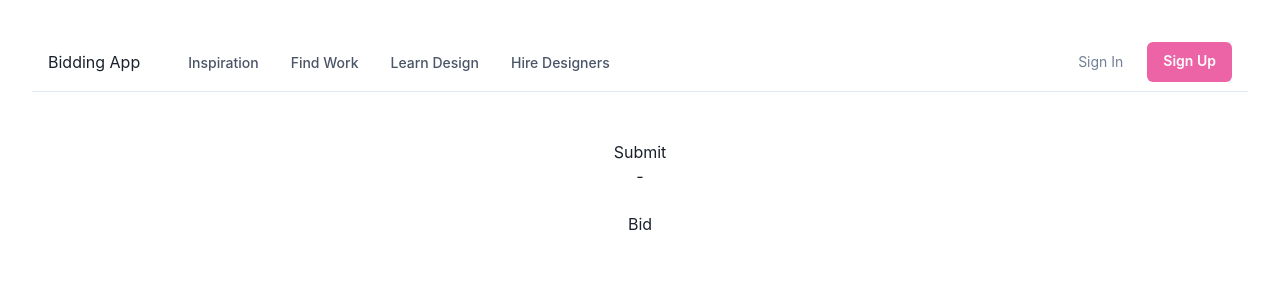
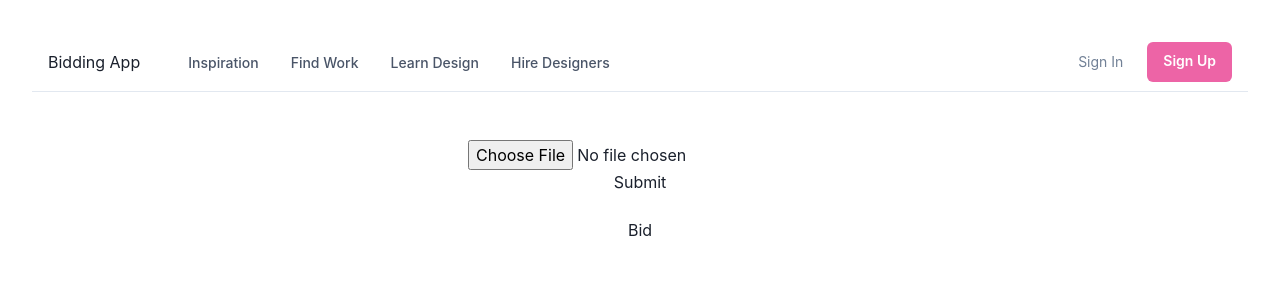
Before and after one commit to vankaSiddhartha/IITBhubaneswarHackthon, a React (Vite) app: page / in a window 1280 px wide. Shown: the top 300 px of the page. Built offline with nearby package versions, Linux system fonts and the light colour scheme.

Commit message:
Image Addition
Connected to Firebase Storage

```diff
--- a/package.json
+++ b/package.json
@@ -12,10 +12,14 @@
   "dependencies": {
     "@chakra-ui/icons": "^2.1.1",
     "@chakra-ui/react": "^2.8.2",
+    "@emotion/react": "^11.11.4",
+    "@emotion/styled": "^11.11.0",
     "firebase": "^10.8.1",
+    "framer-motion": "^11.0.8",
     "npm": "^10.5.0",
     "react": "^18.2.0",
-    "react-dom": "^18.2.0"
+    "react-dom": "^18.2.0",
+    "uuid": "^9.0.1"
   },
   "devDependencies": {
     "@types/react": "^18.2.56",
--- a/src/App.jsx
+++ b/src/App.jsx
@@ -7,6 +7,7 @@ import reactLogo from './assets/react.svg'
 import viteLogo from '/vite.svg'
 import './App.css'
 import AddCard from './Gojo/AddCard'
+import { getStorage, ref as ref1,uploadBytes, listAll, getDownloadURL } from "firebase/storage";
 
 // Import the functions you need from the SDKs you need
 import { initializeApp } from "firebase/app";
@@ -28,6 +29,8 @@ const firebaseConfig = {
 const app = initializeApp(firebaseConfig);
 const analytics = getAnalytics(app);
 const db = getDatabase(app)
+const storage = getStorage(app)
+
 
 export async function read(path){
   return new Promise((res, rej) => {
@@ -43,8 +46,8 @@ function App() {
   return (
     <>
       <NavBar/>
-      <AddCard db = {db} />-
-      <Bidding db = {db} />
+      <AddCard db = {db} storage = {storage} />
+      <Bidding db = {db}  />
       </>
   )
   }
--- a/src/Gojo/AddCard.jsx
+++ b/src/Gojo/AddCard.jsx
@@ -1,15 +1,40 @@
 import { onValue, ref, update } from 'firebase/database'
-import React from 'react'
+import React, {useState} from 'react'
+import { v4 } from 'uuid';
+import { getStorage, ref as ref1,uploadBytes, listAll, getDownloadURL } from "firebase/storage";
 
-export default function AddCard({db}) {
+
+export default function AddCard({db, storage}) {
+
+    const [imageUpload, setImageUpload] = useState(null);
+
+  const uploadImage = (name) => {
+    if (imageUpload == null) return;
+    const imageRef = ref1(storage, `Email/${name}/${v4()}`)
+    uploadBytes(imageRef, imageUpload)
+  };
+
+    const handleImageUpload = async (e) => {
+        const file = e.target.files[0];
+        setImageUpload(file)
+
+      };
 
     async function add(){
 
         let name = document.querySelector('.name').value;
         let base = document.querySelector('.base-price').value;
+        uploadImage(name)
+
+        return
         update(ref(db, `Varshith/Vini/Products`), {
             [name] : {
                 Base : parseInt(base),
+                Location : 'Location',
+                Email : 'Email',
+                Author : 'Author',
+                Time : 'Time',
+                Cat : 'Cat',
                 Bid : {
 
                     Bid1 : 0,
@@ -36,6 +61,9 @@ export default function AddCard({db}) {
             <div className="base-price-con">
                 <input type="text" className='base-price'/>
             </div>
+            <div className="img-con">
+                <input type='file' className='pro-img' onChange={handleImageUpload}/>
+            </div>
             <div className="sub">
                 <button onClick={add}>Submit</button>
             </div>
--- a/src/Gojo/Bidding.jsx
+++ b/src/Gojo/Bidding.jsx
@@ -4,9 +4,13 @@ import { update, ref } from 'firebase/database';
 export default function Bidding({ db }) {
 
     async function bid(){
+
         let bid1, bid2, bid3;
         let nbid = document.querySelector('.bid').value;
         let Bid = await read(`Varshith/Vini/Products/soap`)
+        if(Bid.Time <= "jsbcj"){
+            return
+        }
         bid1 = Bid.Bid.Bid1.split('_')[0];
         bid2 = Bid.Bid.Bid2.split('_')[0];
         bid3 = Bid.Bid.Bid3.split('_')[0];
```
Also changed, not shown: src/Gojo/Home.jsx (added, +7 -0 lines), 1 other file (tests, documents, lock files or other folders).
